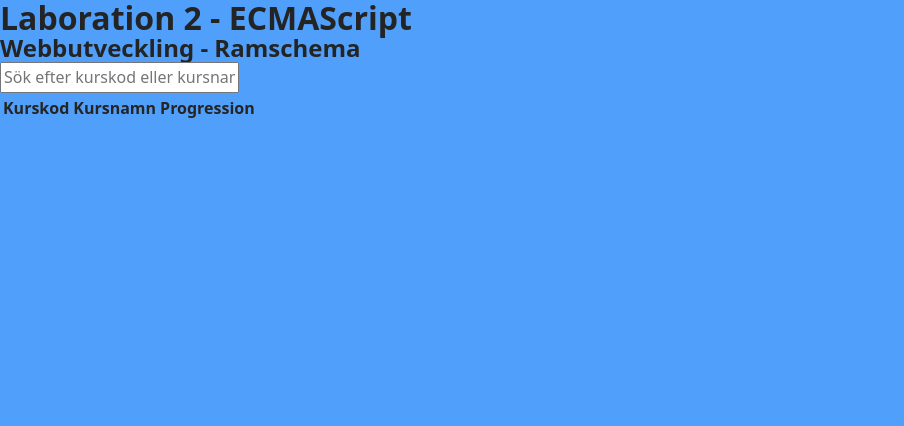
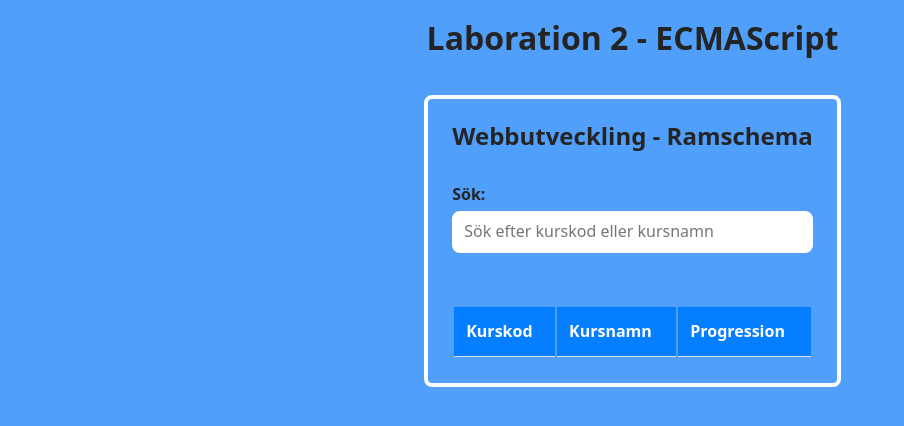
Before and after one commit to ardalansale/dt211g-lab2, a website built with Vite: page index.html in a window 1280 px wide. Shown: the whole page, without its empty margins (0-904 px from the left). Built offline with nearby package versions, Linux system fonts and the light colour scheme; no server answers.

Commit message:
Styla tabell

```diff
--- a/index.html
+++ b/index.html
@@ -12,9 +12,11 @@
     </header>
 
     <main>
-        <section>
+        <div class="schedule">
+            <section class="schedule-top">
                 <h2>Webbutveckling - Ramschema</h2>
                 <div class="searchbar">
+                    <label for="search">Sök:</label>
                     <input type="text" id="search" placeholder="Sök efter kurskod eller kursnamn">
                 </div>
             </section>
@@ -29,6 +31,7 @@
                 </thead>
                 <tbody id="table-body"></tbody>
             </table>
+        </div>
     </main>
 
     <footer>
--- a/src/css/style.css
+++ b/src/css/style.css
@@ -113,8 +113,61 @@ a {
     text-decoration-skip-ink: auto;
 }
 
-.wrapper {
+/* .wrapper {
     max-width: 1440px;
     margin: 0 auto;
     padding: 0 1.5rem;
+} */
+
+header, main {
+    max-width: 1440px;
+    margin: 0 auto;
+    padding: 1.25rem;
+
 }
+
+.schedule {
+    border: hsl(0, 0%, 100%) solid 0.25rem;
+    padding: 1.5rem;
+    border-radius: 0.5rem;
+    display: flex;
+    flex-direction: column;
+    gap: 2rem;
+}
+
+.schedule-top > :first-child {
+    padding-bottom: 2rem;
+}
+
+.schedule-top label {
+    font-weight: 700;
+}
+
+input {
+    width: 100%;
+    padding: 0.25rem;
+    margin-bottom: 1.25rem;
+    margin-top: 0.25rem;
+    border: hsl(0, 0%, 100%) solid 0.25rem;
+    border-radius: 0.5rem;
+}
+
+input::placeholder {
+    padding-left: 0.25rem;
+}
+
+table {
+    width: 100%;
+}
+
+th, td {
+    padding: 0.75rem;
+    text-align: left;
+    border-bottom: 1px solid hsl(0, 0%, 87%);
+}
+
+th {
+    cursor: pointer;
+    background-color: hsl(211, 100%, 51%);
+    color: white;
+}
```
Lines whose indentation alone changed are shown as unchanged.
